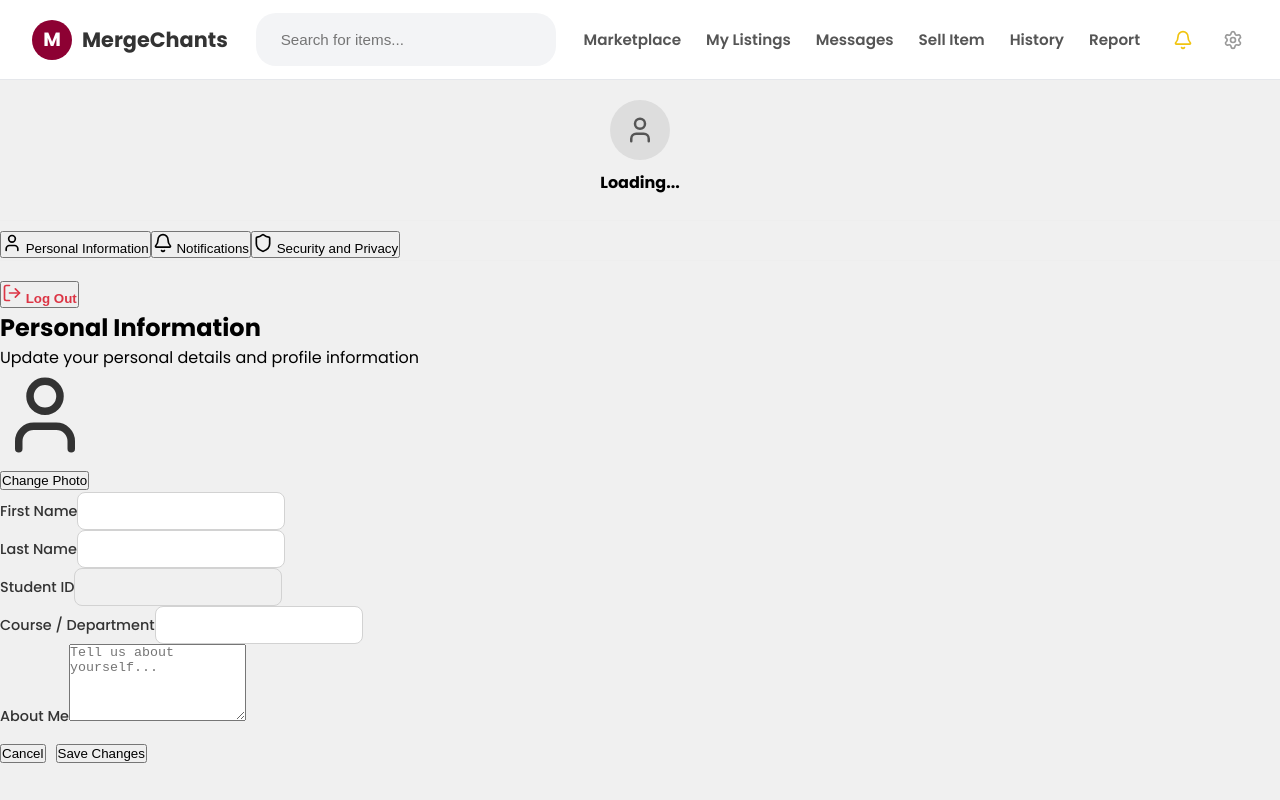
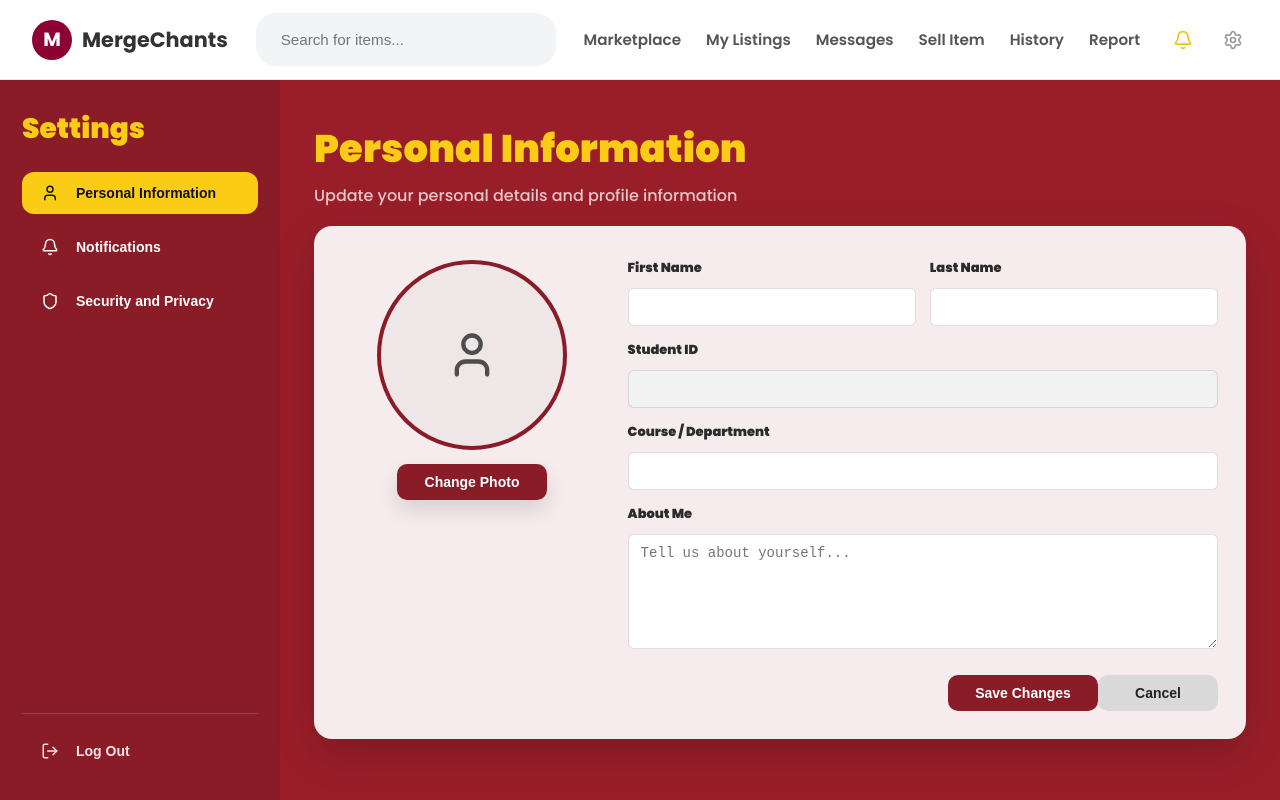
Before and after one commit to MichaelGrant-Libato/MergeChants, a React (Create React App) app in the folder frontend/: page /settings in a window 1280 px wide. Built offline with nearby package versions, Linux system fonts and the light colour scheme.

Commit message:
feat(settings): integrate profile save and reload flow

```diff
--- a/frontend/src/pages/Settings/Settings.js
+++ b/frontend/src/pages/Settings/Settings.js
@@ -1,7 +1,9 @@
-import React, { useState, useEffect } from "react";
-import { useNavigate } from "react-router-dom"; // 1. Import Navigation Hook
-import { User, Bell, Shield, LogOut } from "lucide-react"; // 2. Import LogOut Icon
+import React, { useEffect, useMemo, useState } from "react";
+import { useNavigate } from "react-router-dom";
+import { User, Bell, Shield, LogOut } from "lucide-react";
 import "./Settings.css";
+
+const API_BASE = "http://localhost:8080";
 
 const ToggleItem = ({ title, description, enabled = false }) => {
   const [isOn, setIsOn] = useState(enabled);
@@ -12,122 +14,177 @@ const ToggleItem = ({ title, description, enabled = false }) => {
         <p className="toggle-description">{description}</p>
       </div>
       <label className="toggle-switch">
-        <input type="checkbox" checked={isOn} onChange={() => setIsOn(!isOn)} className="toggle-checkbox" />
-        <div className="toggle-bg"><span className="toggle-dot" /></div>
+        <input
+          type="checkbox"
+          checked={isOn}
+          onChange={() => setIsOn(!isOn)}
+          className="toggle-checkbox"
+        />
+        <div className="toggle-bg">
+          <span className="toggle-dot" />
+        </div>
       </label>
     </div>
   );
 };
 
-// Note: Passing 'userData' prop to pre-fill the form
-const PersonalInformation = ({ userData }) => (
-  <>
-    <h2 className="content-title">Personal Information</h2>
-    <p className="content-subtitle">Update your personal details and profile information</p>
+const PersonalInformation = ({
+  userData,
+  firstName,
+  lastName,
+  course,
+  about,
+  setFirstName,
+  setLastName,
+  setCourse,
+  setAbout,
+  onSave,
+  onCancel,
+  saving,
+}) => {
+  return (
+    <>
+      <header className="mc-settings__header">
+        <h1 className="mc-settings__heading">Personal Information</h1>
+        <p className="mc-settings__subheading">
+          Update your personal details and profile information
+        </p>
+      </header>
 
-    <div className="settings-card">
-      <div className="pi-grid">
-        <div className="pi-photo-col">
-          <div className="pi-photo-circle">
-            <User size={90} color="#333" />
+      <section className="mc-profileCard">
+        <div className="mc-profileCard__left">
+          <div className="mc-avatar">
+            <div className="mc-avatar__ring">
+              <div className="mc-avatar__img" aria-hidden="true">
+                <User size={52} color="#333" />
+              </div>
+            </div>
           </div>
-          <button className="btn btn-primary pi-btn">Change Photo</button>
+
+          <button className="mc-btn mc-btn--primary" type="button">
+            Change Photo
+          </button>
         </div>
 
-        <div className="pi-form-col">
-          <div className="input-grid">
-            <div>
-              <label>First Name</label>
-              <input type="text" defaultValue={userData.firstName || ""} />
+        <form
+          className="mc-profileForm"
+          onSubmit={(e) => {
+            e.preventDefault();
+            onSave();
+          }}
+        >
+          <div className="mc-grid2">
+            <div className="mc-field">
+              <label className="mc-label">First Name</label>
+              <input
+                className="mc-input"
+                type="text"
+                value={firstName}
+                onChange={(e) => setFirstName(e.target.value)}
+              />
             </div>
-            <div>
-              <label>Last Name</label>
-              <input type="text" defaultValue={userData.lastName || ""} />
-            </div>
-            <div className="col-span-2">
-              <label>Student ID</label>
-              <input type="text" value={userData.studentNumber || ""} disabled className="disabled-input"/>
-            </div>
-            <div className="col-span-2">
-              <label>Course / Department</label>
-              <input type="text" defaultValue={userData.course || ""} />
-            </div>
-            <div className="col-span-2">
-              <label>About Me</label>
-              <textarea rows="5" placeholder="Tell us about yourself..." />
+
+            <div className="mc-field">
+              <label className="mc-label">Last Name</label>
+              <input
+                className="mc-input"
+                type="text"
+                value={lastName}
+                onChange={(e) => setLastName(e.target.value)}
+              />
             </div>
           </div>
-        </div>
-      </div>
-      <div className="card-actions">
-        <button className="btn btn-secondary">Cancel</button>
-        <button className="btn btn-primary">Save Changes</button>
-      </div>
-    </div>
-  </>
-);
 
+          <div className="mc-field">
+            <label className="mc-label">Student ID</label>
+            <input
+              className="mc-input mc-input--disabled"
+              type="text"
+              value={userData.studentNumber || ""}
+              disabled
+            />
+          </div>
 
+          <div className="mc-field">
+            <label className="mc-label">Course / Department</label>
+            <input
+              className="mc-input"
+              type="text"
+              value={course}
+              onChange={(e) => setCourse(e.target.value)}
+            />
+          </div>
 
+          <div className="mc-field">
+            <label className="mc-label">About Me</label>
+            <textarea
+              className="mc-textarea"
+              rows={5}
+              value={about}
+              onChange={(e) => setAbout(e.target.value)}
+              placeholder="Tell us about yourself..."
+            />
+          </div>
 
-
-
-
+          <div className="mc-actions">
+            <button className="mc-btn mc-btn--save" type="submit" disabled={saving}>
+              {saving ? "Saving..." : "Save Changes"}
+            </button>
+            <button className="mc-btn mc-btn--cancel" type="button" onClick={onCancel} disabled={saving}>
+              Cancel
+            </button>
+          </div>
+        </form>
+      </section>
+    </>
+  );
+};
 
 const NotificationSettings = () => (
   <>
-    <h2 className="content-title">Notification Settings</h2>
-    <p className="content-subtitle">Manage your notification preferences</p>
+    <header className="mc-settings__header">
+      <h1 className="mc-settings__heading">Notification Settings</h1>
+      <p className="mc-settings__subheading">Manage your notification preferences</p>
+    </header>
 
-    <div className="settings-card">
-      <div className="card-section">
-        <h3 className="card-subheader">Email Notifications</h3>
+    <section className="mc-genericCard">
+      <div className="mc-cardSection">
+        <h3 className="mc-cardSubheader">Email Notifications</h3>
         <ToggleItem title="Email Notifications" description="Receive notifications via email" enabled />
         <ToggleItem title="New Messages" description="Get notified when you receive new messages" enabled />
         <ToggleItem title="Weekly Digest" description="Summary of marketplace activity" enabled />
         <ToggleItem title="Promotional Emails" description="Feature updates" enabled />
       </div>
 
-      <div className="card-section">
-        <h3 className="card-subheader">Push Notifications</h3>
+      <div className="mc-cardSection">
+        <h3 className="mc-cardSubheader">Push Notifications</h3>
         <ToggleItem title="Push Notifications" description="Enable push notifications" enabled />
         <ToggleItem title="Marketplace Updates" description="New listing alerts" enabled />
         <ToggleItem title="Bid Updates" description="Bid notifications" enabled />
       </div>
 
-      <div className="card-section">
-        <h3 className="card-subheader">SMS Notifications</h3>
-        <ToggleItem title="SMS Notifications" description="Text notifications" enabled />
-        <ToggleItem title="Security Alerts" description="Security warnings" enabled />
-        <ToggleItem title="Payment Confirmations" description="Payment messages" enabled />
+      <div className="mc-actions mc-actions--right">
+        <button className="mc-btn mc-btn--cancel" type="button">
+          Cancel
+        </button>
+        <button className="mc-btn mc-btn--save" type="button">
+          Save Changes
+        </button>
       </div>
-
-      <div className="card-actions">
-        <button className="btn btn-secondary">Cancel</button>
-        <button className="btn btn-primary">Save Changes</button>
-      </div>
-    </div>
+    </section>
   </>
 );
 
-
-
-
-
-
-
-
-
 const SecuritySettings = () => (
   <>
-    <h2 className="content-title">Security and Privacy</h2>
-    <p className="content-subtitle">
-      Manage your security settings and privacy preferences
-    </p>
+    <header className="mc-settings__header">
+      <h1 className="mc-settings__heading">Security and Privacy</h1>
+      <p className="mc-settings__subheading">Manage your security settings and privacy preferences</p>
+    </header>
 
-    <div className="settings-card">
-      <div className="card-section">
-        <h3 className="card-subheader">Account Security</h3>
+    <section className="mc-genericCard">
+      <div className="mc-cardSection">
+        <h3 className="mc-cardSubheader">Account Security</h3>
         <ToggleItem title="Two-Factor Authentication" description="Add extra security" enabled />
         <ToggleItem title="Login Alerts" description="Get login alerts" enabled />
         <ToggleItem title="Auto Logout" description="Logout automatically" enabled />
@@ -135,90 +192,271 @@ const SecuritySettings = () => (
         <ToggleItem title="Device Management" description="Manage logged-in devices" enabled />
       </div>
 
-      <div className="card-section">
-        <h3 className="card-subheader">Privacy Settings</h3>
+      <div className="mc-cardSection">
+        <h3 className="mc-cardSubheader">Privacy Settings</h3>
         <ToggleItem title="Profile Visibility" description="Make profile visible" enabled />
         <ToggleItem title="Activity Tracking" description="Track your activity" />
         <ToggleItem title="Data Sharing" description="Share anonymous usage data" />
         <ToggleItem title="Cookie Preferences" description="Manage cookies" />
       </div>
 
-      <div className="card-actions">
-        <button className="btn btn-secondary">Cancel</button>
-        <button className="btn btn-primary">Save Changes</button>
+      <div className="mc-actions mc-actions--right">
+        <button className="mc-btn mc-btn--cancel" type="button">
+          Cancel
+        </button>
+        <button className="mc-btn mc-btn--save" type="button">
+          Save Changes
+        </button>
       </div>
-    </div>
+    </section>
   </>
 );
 
-
-
-
-
-
+async function readErrorMessage(res) {
+  const text = await res.text();
+  try {
+    const j = JSON.parse(text);
+    return j.message || j.error || text;
+  } catch {
+    return text || "Request failed";
+  }
+}
 
 export default function SettingsPage() {
   const [activeTab, setActiveTab] = useState("personal");
-  const [userData, setUserData] = useState({}); // Store fetched user data
+
+  const [userData, setUserData] = useState({});
+  const [profileId, setProfileId] = useState(null);
+
+  const [firstName, setFirstName] = useState("");
+  const [lastName, setLastName] = useState("");
+  const [course, setCourse] = useState("");
+  const [about, setAbout] = useState("");
+
+  const [saving, setSaving] = useState(false);
+
   const navigate = useNavigate();
-
   const studentId = localStorage.getItem("studentId");
 
-  // 1. FETCH USER DATA ON LOAD
+  const extractedEmail = useMemo(() => {
+    return (
+      userData.email ||
+      userData.studentEmail ||
+      userData.userEmail ||
+      userData.accountEmail ||
+      ""
+    );
+  }, [userData]);
+
+  const resetToLoadedValues = async () => {
+    if (!studentId) return;
+
+    try {
+      // 1) Load student
+      const resStudent = await fetch(`${API_BASE}/api/students/${studentId}`);
+      if (!resStudent.ok) throw new Error(await readErrorMessage(resStudent));
+      const student = await resStudent.json();
+      setUserData(student);
+
+      // Always set from student initially
+      setFirstName(student.firstName || "");
+      setLastName(student.lastName || "");
+      setCourse(student.course || "");
+      setAbout("");
+
+      const studentNumber = student.studentNumber || "";
+      const email =
+        student.email ||
+        student.studentEmail ||
+        student.userEmail ||
+        student.accountEmail ||
+        "";
+
+      // 2) Load profile (studentId first, fallback email)
+      let prof = null;
+
+      if (studentNumber) {
+        const resByStudent = await fetch(
+          `${API_BASE}/api/profiles/student/${encodeURIComponent(studentNumber)}`
+        );
+        if (resByStudent.ok) prof = await resByStudent.json();
+      }
+
+      if (!prof && email) {
+        const resByEmail = await fetch(
+          `${API_BASE}/api/profiles/email/${encodeURIComponent(email)}`
+        );
+        if (resByEmail.ok) prof = await resByEmail.json();
+      }
+
+      if (prof) {
+        setProfileId(prof.id);
+
+        const parts = (prof.fullName || "").trim().split(" ").filter(Boolean);
+        const fn = parts[0] || "";
+        const ln = parts.slice(1).join(" ");
+
+        setFirstName(fn || student.firstName || "");
+        setLastName(ln || student.lastName || "");
+        setCourse(prof.campus || student.course || "");
+        setAbout(prof.bio || "");
+      } else {
+        setProfileId(null);
+      }
+    } catch (err) {
+      console.error("Failed to reload:", err);
+      alert("Failed to load profile data. Check console.");
+    }
+  };
+
   useEffect(() => {
-    if(studentId) {
-        fetch(`http://localhost:8080/api/students/${studentId}`)
-            .then(res => res.json())
-            .then(data => setUserData(data))
-            .catch(err => console.error("Failed to load profile:", err));
+    resetToLoadedValues();
+    // eslint-disable-next-line react-hooks/exhaustive-deps
+  }, [studentId]);
+
+  const handleSaveProfile = async () => {
+    if (saving) return;
+
+    const studentNumber = userData.studentNumber || "";
+    const email = extractedEmail;
+
+    if (!studentNumber) {
+      alert("No student number found for this user.");
+      return;
     }
-  }, [studentId]);
+    if (!email) {
+      alert("No email found for this user. Student API did not return an email field.");
+      console.log("DEBUG userData:", userData);
+      return;
+    }
+
+    const payload = {
+      studentId: studentNumber,
+      fullName: `${firstName} ${lastName}`.trim(),
+      email,
+      phone: "",
+      campus: course,
+      bio: about,
+    };
+
+    try {
+      setSaving(true);
+
+      const endpoint = profileId
+        ? `${API_BASE}/api/profiles/${profileId}`
+        : `${API_BASE}/api/profiles`;
+
+      const method = profileId ? "PUT" : "POST";
+
+      const res = await fetch(endpoint, {
+        method,
+        headers: { "Content-Type": "application/json" },
+        body: JSON.stringify(payload),
+      });
+
+      if (!res.ok) {
+        const msg = await readErrorMessage(res);
+        throw new Error(msg);
+      }
+
+      const saved = await res.json();
+      setProfileId(saved.id);
+      alert("Profile saved!");
+    } catch (err) {
+      console.error(err);
+      alert(`Failed to save profile.\n\n${err.message}`);
+    } finally {
+      setSaving(false);
+    }
+  };
 
   const handleLogout = () => {
     localStorage.clear();
     navigate("/login");
   };
 
+  const fullName =
+    userData.firstName || userData.lastName
+      ? `${userData.firstName || ""} ${userData.lastName || ""}`.trim()
+      : "Loading...";
+
   return (
-    <div className="settings-wrapper">
-      <aside className="settings-sidebar">
+    <div className="mc-settings">
+      <aside className="mc-settings__sidebar">
+        <h2 className="mc-settings__title">Settings</h2>
 
-        {/* 2. NEW: SIDEBAR PROFILE HEADER (The "Header type thing") */}
-        <div className="sidebar-profile-header" style={{ padding: '20px', borderBottom: '1px solid #eee', marginBottom: '10px', textAlign: 'center' }}>
-            <div style={{ width: '60px', height: '60px', borderRadius: '50%', background: '#ddd', margin: '0 auto 10px', display: 'flex', alignItems: 'center', justifyContent: 'center' }}>
-                <User size={30} color="#555" />
-            </div>
-            <h3 style={{ fontSize: '16px', margin: '0', fontWeight: 'bold' }}>{userData.firstName ? `${userData.firstName} ${userData.lastName}` : "Loading..."}</h3>
-            <p style={{ fontSize: '12px', color: '#777', margin: '5px 0 0' }}>{userData.studentNumber}</p>
+        <div className="mc-sidebarProfile">
+          <div className="mc-sidebarAvatar">
+            <User size={28} color="#555" />
+          </div>
+          <div className="mc-sidebarMeta">
+            <div className="mc-sidebarName">{fullName}</div>
+            <div className="mc-sidebarId">{userData.studentNumber || ""}</div>
+          </div>
         </div>
-        {/* ------------------------------------------------------- */}
 
-        <button className={`sidebar-item ${activeTab === "personal" ? "active" : ""}`} onClick={() => setActiveTab("personal")}>
-          <User size={20} /> Personal Information
-        </button>
+        <nav className="mc-settings__nav">
+          <button
+            className={`mc-settings__navItem ${activeTab === "personal" ? "is-active" : ""}`}
+            onClick={() => setActiveTab("personal")}
+            type="button"
+          >
+            <span className="mc-settings__navIcon">
+              <User size={18} />
+            </span>
+            <span>Personal Information</span>
+          </button>
 
-        <button className={`sidebar-item ${activeTab === "notifications" ? "active" : ""}`} onClick={() => setActiveTab("notifications")}>
-          <Bell size={20} /> Notifications
-        </button>
+          <button
+            className={`mc-settings__navItem ${activeTab === "notifications" ? "is-active" : ""}`}
+            onClick={() => setActiveTab("notifications")}
+            type="button"
+          >
+            <span className="mc-settings__navIcon">
+              <Bell size={18} />
+            </span>
+            <span>Notifications</span>
+          </button>
 
-        <button className={`sidebar-item ${activeTab === "security" ? "active" : ""}`} onClick={() => setActiveTab("security")}>
-          <Shield size={20} /> Security and Privacy
-        </button>
+          <button
+            className={`mc-settings__navItem ${activeTab === "security" ? "is-active" : ""}`}
+            onClick={() => setActiveTab("security")}
+            type="button"
+          >
+            <span className="mc-settings__navIcon">
+              <Shield size={18} />
+            </span>
+            <span>Security and Privacy</span>
+          </button>
+        </nav>
 
-        <div style={{ marginTop: 'auto', paddingTop: '20px', borderTop: '1px solid #eee' }}>
-            <button
-                className="sidebar-item"
-                onClick={handleLogout}
-                style={{ color: '#dc3545', fontWeight: 'bold' }}
-            >
-            <LogOut size={20} /> Log Out
-            </button>
+        <div className="mc-sidebarFooter">
+          <button className="mc-settings__navItem mc-logout" onClick={handleLogout} type="button">
+            <span className="mc-settings__navIcon">
+              <LogOut size={18} />
+            </span>
+            <span>Log Out</span>
+          </button>
         </div>
       </aside>
 
-      <main className="settings-content">
-        {/* Pass userData to the form */}
-        {activeTab === "personal" && <PersonalInformation userData={userData} />}
+      <main className="mc-settings__main">
+        {activeTab === "personal" && (
+          <PersonalInformation
+            userData={userData}
+            firstName={firstName}
+            lastName={lastName}
+            course={course}
+            about={about}
+            setFirstName={setFirstName}
+            setLastName={setLastName}
+            setCourse={setCourse}
+            setAbout={setAbout}
+            onSave={handleSaveProfile}
+            onCancel={resetToLoadedValues}
+            saving={saving}
+          />
+        )}
         {activeTab === "notifications" && <NotificationSettings />}
         {activeTab === "security" && <SecuritySettings />}
       </main>
```
